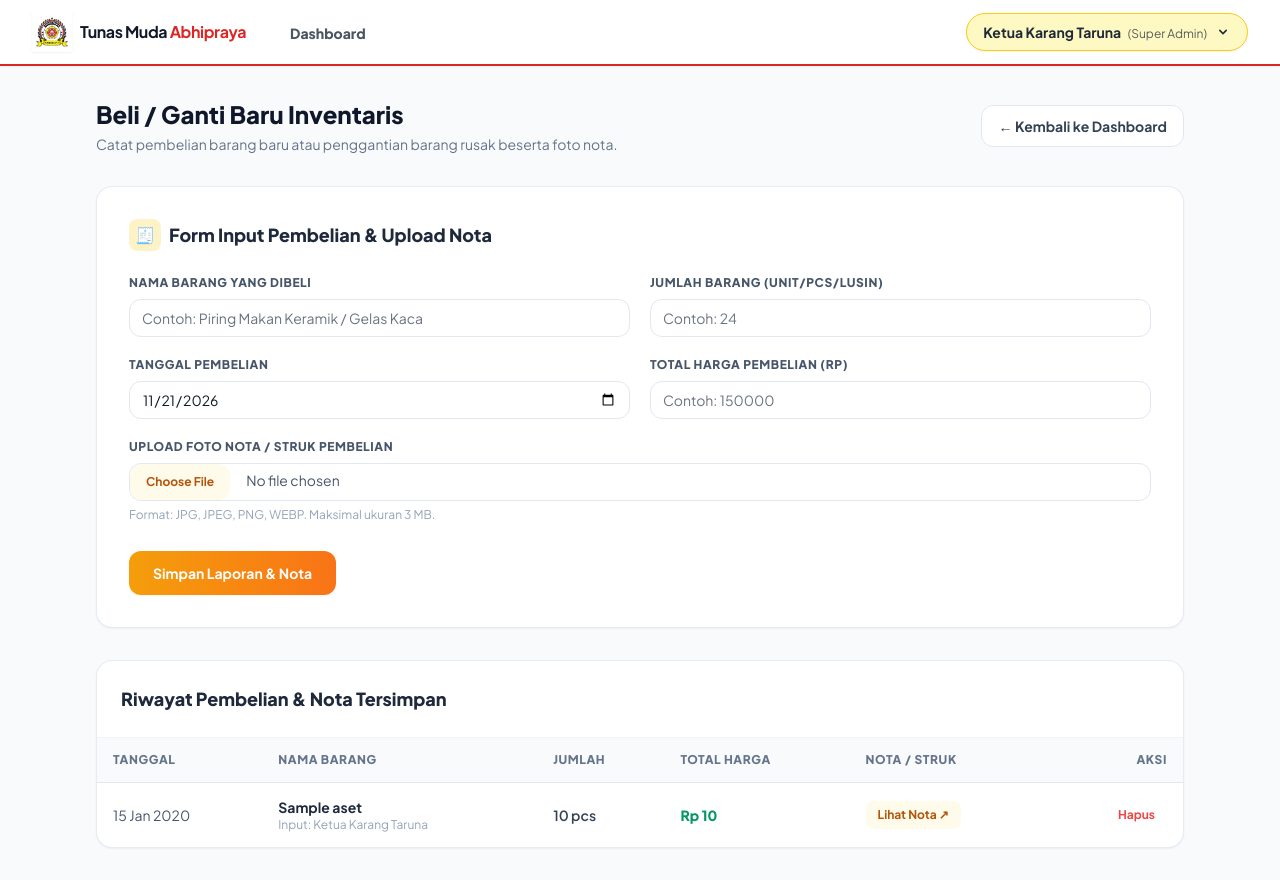
After one commit to doniiart/tm-abhipraya, a Laravel app: page /persewaan/pembelian in a window 1280 px wide. The commit adds this page. Run offline with Laravel 12, Linux system fonts and the light colour scheme; a user stored in the database is signed in; data comes from the database, SQL or seed files in the repository; tables that the repository leaves empty hold one stand-in row (values such as "Sample post"); style sheets or scripts are compiled from the project's sources; parts of the project's set-up code (start-up, migrations or seed data) failed here and were passed over; some libraries are stand-ins or nearby versions.

Commit message:
feat(persewaan): tambah halaman form pembelian barang baru dan upload nota

```diff
--- /dev/null
+++ b/app/Http/Controllers/PembelianAsetController.php
@@ -0,0 +1,54 @@
+<?php
+
+namespace App\Http\Controllers;
+
+use App\Models\PembelianAset;
+use Illuminate\Http\Request;
+use Illuminate\Support\Facades\Auth;
+use Illuminate\Support\Facades\Storage;
+
+class PembelianAsetController extends Controller
+{
+    public function index()
+    {
+        $pembelians = PembelianAset::with('user')->latest()->get();
+        return view('persewaan.pembelian.index', compact('pembelians'));
+    }
+
+    public function store(Request $request)
+    {
+        $request->validate([
+            'nama_barang'       => 'required|string|max:255',
+            'jumlah'            => 'required|integer|min:1',
+            'tanggal_pembelian' => 'required|date',
+            'total_harga'       => 'required|numeric|min:0',
+            'nota'              => 'required|image|mimes:jpeg,png,jpg,webp|max:3072',
+        ]);
+
+        $pathNota = $request->file('nota')->store('nota-pembelian', 'public');
+
+        PembelianAset::create([
+            'nama_barang'       => $request->nama_barang,
+            'jumlah'            => $request->jumlah,
+            'tanggal_pembelian' => $request->tanggal_pembelian,
+            'total_harga'       => $request->total_harga,
+            'nota'              => $pathNota,
+            'user_id'           => Auth::id(),
+        ]);
+
+        return redirect()->route('pembelian.index')->with('success', 'Laporan pembelian barang & nota berhasil disimpan!');
+    }
+
+    public function destroy($id)
+    {
+        $pembelian = PembelianAset::findOrFail($id);
+
+        if ($pembelian->nota && Storage::disk('public')->exists($pembelian->nota)) {
+            Storage::disk('public')->delete($pembelian->nota);
+        }
+
+        $pembelian->delete();
+
+        return redirect()->route('pembelian.index')->with('success', 'Data pembelian berhasil dihapus!');
+    }
+}
--- /dev/null
+++ b/app/Models/PembelianAset.php
@@ -0,0 +1,22 @@
+<?php
+
+namespace App\Models;
+
+use Illuminate\Database\Eloquent\Model;
+
+class PembelianAset extends Model
+{
+    protected $fillable = [
+        'nama_barang',
+        'jumlah',
+        'tanggal_pembelian',
+        'total_harga',
+        'nota',
+        'user_id',
+    ];
+
+    public function user()
+    {
+        return $this->belongsTo(User::class);
+    }
+}
--- a/resources/views/persewaan/dashboard.blade.php
+++ b/resources/views/persewaan/dashboard.blade.php
@@ -28,7 +28,7 @@
         </div>
         <h3 class="text-lg font-black text-slate-800 tracking-tight mb-1">Beli / Ganti Baru</h3>
         <p class="text-xs text-slate-500 font-medium mb-4">Laporan ganti barang rusak dan upload foto nota pembelian.</p>
-        <a href="#" class="text-xs font-bold text-orange-600 hover:text-orange-700">Upload Nota &rarr;</a>
+        <a href="{{ route('pembelian.index') }}" class="text-xs font-bold text-orange-600 hover:text-orange-700">Upload Nota &rarr;</a>
     </div>
 
 </div>
--- /dev/null
+++ b/resources/views/persewaan/pembelian/index.blade.php
@@ -0,0 +1,204 @@
+<x-app-layout>
+    <div class="py-8">
+        <div class="max-w-6xl mx-auto px-4 sm:px-6 lg:px-8 space-y-8">
+
+            <!-- Header & Tombol Kembali -->
+            <div class="flex flex-col sm:flex-row sm:items-center sm:justify-between gap-4">
+                <div>
+                    <h2 class="text-2xl font-black text-slate-900">Beli / Ganti Baru Inventaris</h2>
+                    <p class="text-sm text-slate-500 mt-1">Catat pembelian barang baru atau penggantian barang rusak beserta foto nota.</p>
+                </div>
+                <a href="{{ route('dashboard') }}" class="inline-flex items-center gap-2 px-4 py-2.5 bg-white border border-slate-200 rounded-xl text-sm font-bold text-slate-700 hover:bg-slate-50 transition">
+                    &larr; Kembali ke Dashboard
+                </a>
+            </div>
+
+            <!-- Form Input Pembelian -->
+            <div class="bg-white rounded-2xl shadow-sm border border-slate-200/80 p-6 sm:p-8">
+                <h3 class="text-lg font-extrabold text-slate-800 mb-6 flex items-center gap-2">
+                    <span class="w-8 h-8 rounded-lg bg-amber-100 text-amber-600 flex items-center justify-center text-base">🧾</span>
+                    Form Input Pembelian & Upload Nota
+                </h3>
+
+                @if ($errors->any())
+                    <div class="mb-6 p-4 rounded-xl bg-red-50 border border-red-200 text-red-700 text-sm">
+                        <ul class="list-disc list-inside space-y-1">
+                            @foreach ($errors->all() as $error)
+                                <li>{{ $error }}</li>
+                            @endforeach
+                        </ul>
+                    </div>
+                @endif
+
+                <form action="{{ route('pembelian.store') }}" method="POST" enctype="multipart/form-data" class="space-y-5">
+                    @csrf
+
+                    <div class="grid grid-cols-1 md:grid-cols-2 gap-5">
+                        <!-- Nama Barang -->
+                        <div>
+                            <label for="nama_barang" class="block text-xs font-extrabold text-slate-600 uppercase tracking-wider mb-2">Nama Barang yang Dibeli</label>
+                            <input type="text" id="nama_barang" name="nama_barang" value="{{ old('nama_barang') }}" required
+                                   placeholder="Contoh: Piring Makan Keramik / Gelas Kaca"
+                                   class="w-full rounded-xl border-slate-200 focus:border-amber-500 focus:ring-amber-500 text-sm">
+                        </div>
+
+                        <!-- Jumlah Barang -->
+                        <div>
+                            <label for="jumlah" class="block text-xs font-extrabold text-slate-600 uppercase tracking-wider mb-2">Jumlah Barang (Unit/Pcs/Lusin)</label>
+                            <input type="number" id="jumlah" name="jumlah" value="{{ old('jumlah') }}" min="1" required
+                                   placeholder="Contoh: 24"
+                                   class="w-full rounded-xl border-slate-200 focus:border-amber-500 focus:ring-amber-500 text-sm">
+                        </div>
+
+                        <!-- Tanggal Pembelian -->
+                        <div>
+                            <label for="tanggal_pembelian" class="block text-xs font-extrabold text-slate-600 uppercase tracking-wider mb-2">Tanggal Pembelian</label>
+                            <input type="date" id="tanggal_pembelian" name="tanggal_pembelian" value="{{ old('tanggal_pembelian', date('Y-m-d')) }}" required
+                                   class="w-full rounded-xl border-slate-200 focus:border-amber-500 focus:ring-amber-500 text-sm">
+                        </div>
+
+                        <!-- Total Harga -->
+                        <div>
+                            <label for="total_harga" class="block text-xs font-extrabold text-slate-600 uppercase tracking-wider mb-2">Total Harga Pembelian (Rp)</label>
+                            <input type="number" id="total_harga" name="total_harga" value="{{ old('total_harga') }}" min="0" required
+                                   placeholder="Contoh: 150000"
+                                   class="w-full rounded-xl border-slate-200 focus:border-amber-500 focus:ring-amber-500 text-sm">
+                        </div>
+                    </div>
+
+                    <!-- Upload Nota / Struk -->
+                    <div>
+                        <label for="nota" class="block text-xs font-extrabold text-slate-600 uppercase tracking-wider mb-2">Upload Foto Nota / Struk Pembelian</label>
+                        <input type="file" id="nota" name="nota" accept="image/png, image/jpeg, image/jpg, image/webp" required
+                               onchange="previewNota(event)"
+                               class="block w-full text-sm text-slate-600 file:mr-4 file:py-2.5 file:px-4 file:rounded-xl file:border-0 file:text-xs file:font-bold file:bg-amber-50 file:text-amber-700 hover:file:bg-amber-100 border border-slate-200 rounded-xl cursor-pointer">
+                        <p class="text-xs text-slate-400 mt-1.5">Format: JPG, JPEG, PNG, WEBP. Maksimal ukuran 3 MB.</p>
+
+                        <!-- Preview Gambar Nota -->
+                        <div id="preview-container" class="hidden mt-3">
+                            <p class="text-xs font-semibold text-slate-500 mb-1">Preview Nota:</p>
+                            <img id="nota-preview" src="#" alt="Preview Nota" class="h-40 rounded-xl border border-slate-200 object-cover shadow-sm">
+                        </div>
+                    </div>
+
+                    <div class="pt-2">
+                        <button type="submit" class="w-full sm:w-auto px-6 py-3 bg-gradient-to-r from-amber-500 to-orange-500 hover:from-amber-600 hover:to-orange-600 text-white font-bold text-sm rounded-xl shadow-sm transition">
+                            Simpan Laporan & Nota
+                        </button>
+                    </div>
+                </form>
+            </div>
+
+            <!-- Tabel Riwayat Pembelian -->
+            <div class="bg-white rounded-2xl shadow-sm border border-slate-200/80 overflow-hidden">
+                <div class="p-6 border-b border-slate-100">
+                    <h3 class="text-lg font-extrabold text-slate-800">Riwayat Pembelian & Nota Tersimpan</h3>
+                </div>
+
+                <div class="overflow-x-auto">
+                    <table class="w-full text-left border-collapse">
+                        <thead>
+                            <tr class="bg-slate-50 text-slate-500 text-xs uppercase tracking-wider border-b border-slate-200">
+                                <th class="py-3.5 px-4 font-extrabold">Tanggal</th>
+                                <th class="py-3.5 px-4 font-extrabold">Nama Barang</th>
+                                <th class="py-3.5 px-4 font-extrabold">Jumlah</th>
+                                <th class="py-3.5 px-4 font-extrabold">Total Harga</th>
+                                <th class="py-3.5 px-4 font-extrabold">Nota / Struk</th>
+                                <th class="py-3.5 px-4 font-extrabold text-right">Aksi</th>
+                            </tr>
+                        </thead>
+                        <tbody class="divide-y divide-slate-100 text-sm">
+                            @forelse ($pembelians as $item)
+                                <tr class="hover:bg-slate-50/70 transition">
+                                    <td class="py-3.5 px-4 text-slate-600 whitespace-nowrap">
+                                        {{ \Carbon\Carbon::parse($item->tanggal_pembelian)->format('d M Y') }}
+                                    </td>
+                                    <td class="py-3.5 px-4 font-bold text-slate-800">
+                                        {{ $item->nama_barang }}
+                                        <span class="block text-xs font-normal text-slate-400">Input: {{ $item->user->name ?? 'Petugas' }}</span>
+                                    </td>
+                                    <td class="py-3.5 px-4 text-slate-700 font-semibold">{{ $item->jumlah }} pcs</td>
+                                    <td class="py-3.5 px-4 font-extrabold text-emerald-600 whitespace-nowrap">
+                                        Rp {{ number_format($item->total_harga, 0, ',', '.') }}
+                                    </td>
+                                    <td class="py-3.5 px-4">
+                                        <a href="{{ asset('storage/' . $item->nota) }}" target="_blank"
+                                           class="inline-flex items-center gap-1.5 px-3 py-1.5 rounded-lg bg-amber-50 text-amber-700 hover:bg-amber-100 text-xs font-bold transition">
+                                            Lihat Nota ↗
+                                        </a>
+                                    </td>
+                                    <td class="py-3.5 px-4 text-right">
+                                        <form action="{{ route('pembelian.destroy', $item->id) }}" method="POST" class="inline form-hapus" data-nama="{{ $item->nama_barang }}">
+                                            @csrf
+                                            @method('DELETE')
+                                            <button type="button" class="btn-hapus-swal text-red-500 hover:text-red-700 hover:bg-red-50 px-3 py-1.5 rounded-lg text-xs font-bold transition">
+                                                Hapus
+                                            </button>
+                                        </form>
+                                    </td>
+                                </tr>
+                            @empty
+                                <tr>
+                                    <td colspan="6" class="py-10 text-center text-slate-400 text-sm">
+                                        Belum ada data pembelian barang baru yang dicatat.
+                                    </td>
+                                </tr>
+                            @endforelse
+                        </tbody>
+                    </table>
+                </div>
+            </div>
+
+        </div>
+    </div>
+
+    <script src="https://cdn.jsdelivr.net/npm/sweetalert2@11"></script>
+    <script>
+        function previewNota(event) {
+            const input = event.target;
+            const container = document.getElementById('preview-container');
+            const preview = document.getElementById('nota-preview');
+
+            if (input.files && input.files[0]) {
+                const reader = new FileReader();
+                reader.onload = function(e) {
+                    preview.src = e.target.result;
+                    container.classList.remove('hidden');
+                };
+                reader.readAsDataURL(input.files[0]);
+            }
+        }
+
+        @if(session('success'))
+            Swal.fire({
+                icon: 'success',
+                title: 'Berhasil!',
+                text: "{{ session('success') }}",
+                confirmButtonColor: '#f59e0b'
+            });
+        @endif
+
+        document.querySelectorAll('.btn-hapus-swal').forEach(button => {
+            button.addEventListener('click', function() {
+                const form = this.closest('form');
+                const nama = form.getAttribute('data-nama') || 'data ini';
+
+                Swal.fire({
+                    title: 'Hapus Data Pembelian?',
+                    text: "Data pembelian '" + nama + "' dan foto notanya akan dihapus permanen.",
+                    icon: 'warning',
+                    showCancelButton: true,
+                    confirmButtonColor: '#ef4444',
+                    cancelButtonColor: '#6b7280',
+                    confirmButtonText: 'Ya, hapus!',
+                    cancelButtonText: 'Batal',
+                    reverseButtons: true
+                }).then((result) => {
+                    if (result.isConfirmed) {
+                        form.submit();
+                    }
+                });
+            });
+        });
+    </script>
+</x-app-layout>
--- a/routes/web.php
+++ b/routes/web.php
@@ -19,6 +19,7 @@ use App\Http\Controllers\ArisanController;
 use App\Http\Controllers\PushNotificationController;
 use App\Notifications\TestPushNotification;
 use App\Http\Controllers\SekretarisController;
+use App\Http\Controllers\PembelianAsetController;
 
 Route::get('/', function () {
     $settings = SettingWeb::first();
@@ -105,6 +106,9 @@ Route::middleware('auth')->group(function () {
     Route::post('/persewaan/sewa', [SewaController::class, 'store'])->name('sewa.store');
     Route::put('/persewaan/sewa/{id}/kembalikan', [SewaController::class, 'kembalikan'])->name('sewa.kembalikan');
     Route::delete('/persewaan/sewa/{id}', [SewaController::class, 'destroy'])->name('sewa.destroy');
+    Route::get('/persewaan/pembelian', [PembelianAsetController::class, 'index'])->name('pembelian.index');
+    Route::post('/persewaan/pembelian', [PembelianAsetController::class, 'store'])->name('pembelian.store');
+    Route::delete('/persewaan/pembelian/{id}', [PembelianAsetController::class, 'destroy'])->name('pembelian.destroy');
     Route::get('/profil/edit', [App\Http\Controllers\ProfilController::class, 'edit']);
     Route::get('/arisan/dashboard', [ArisanController::class, 'index'])->name('arisan.dashboard');
     Route::post('/arisan/simpan', [\App\Http\Controllers\ArisanController::class, 'simpanLaporan'])->name('arisan.simpan');
```
Also changed, not shown: database/migrations/2026_11_21_195615_create_pembelian_asets_table.php (added).
